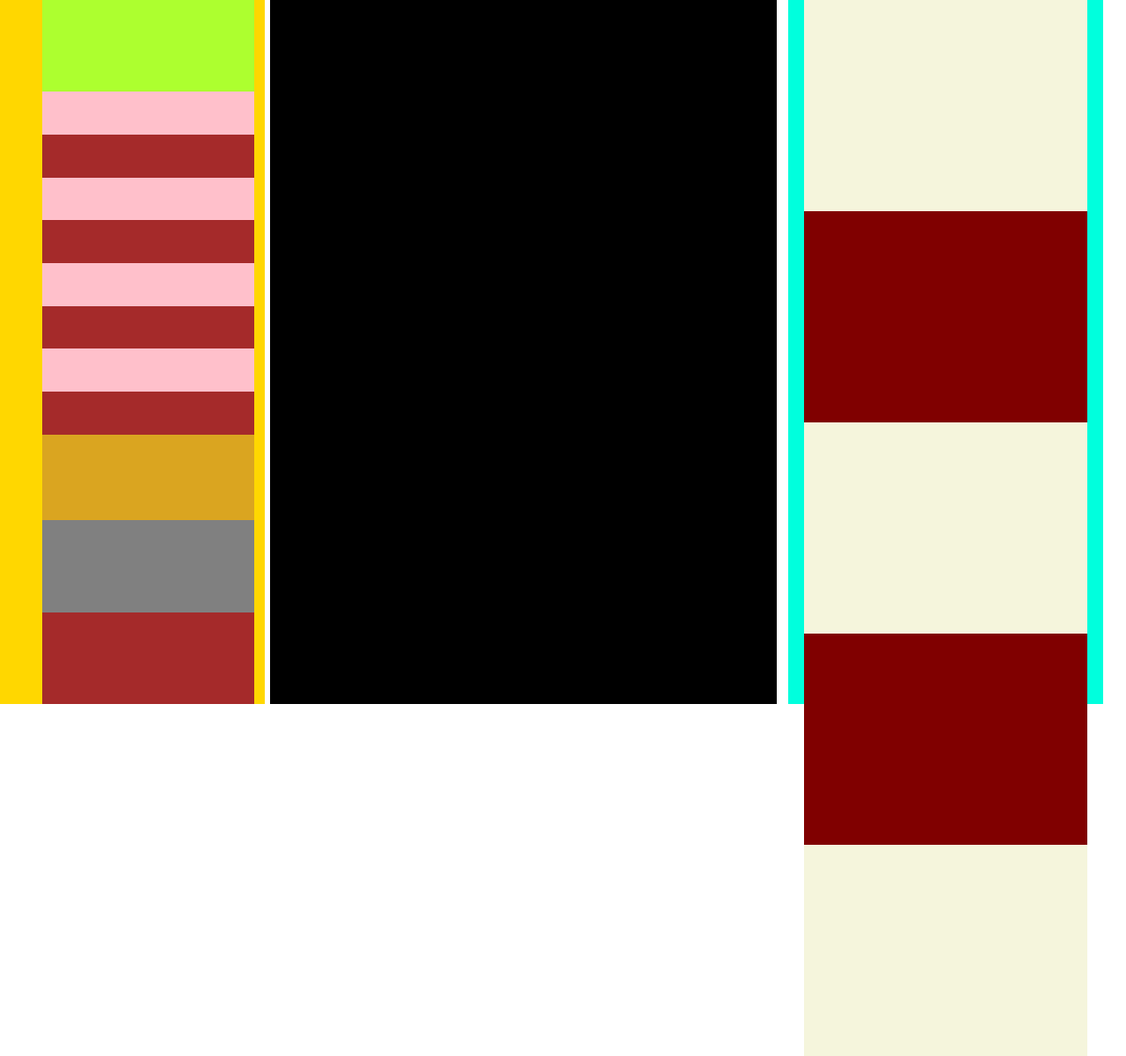
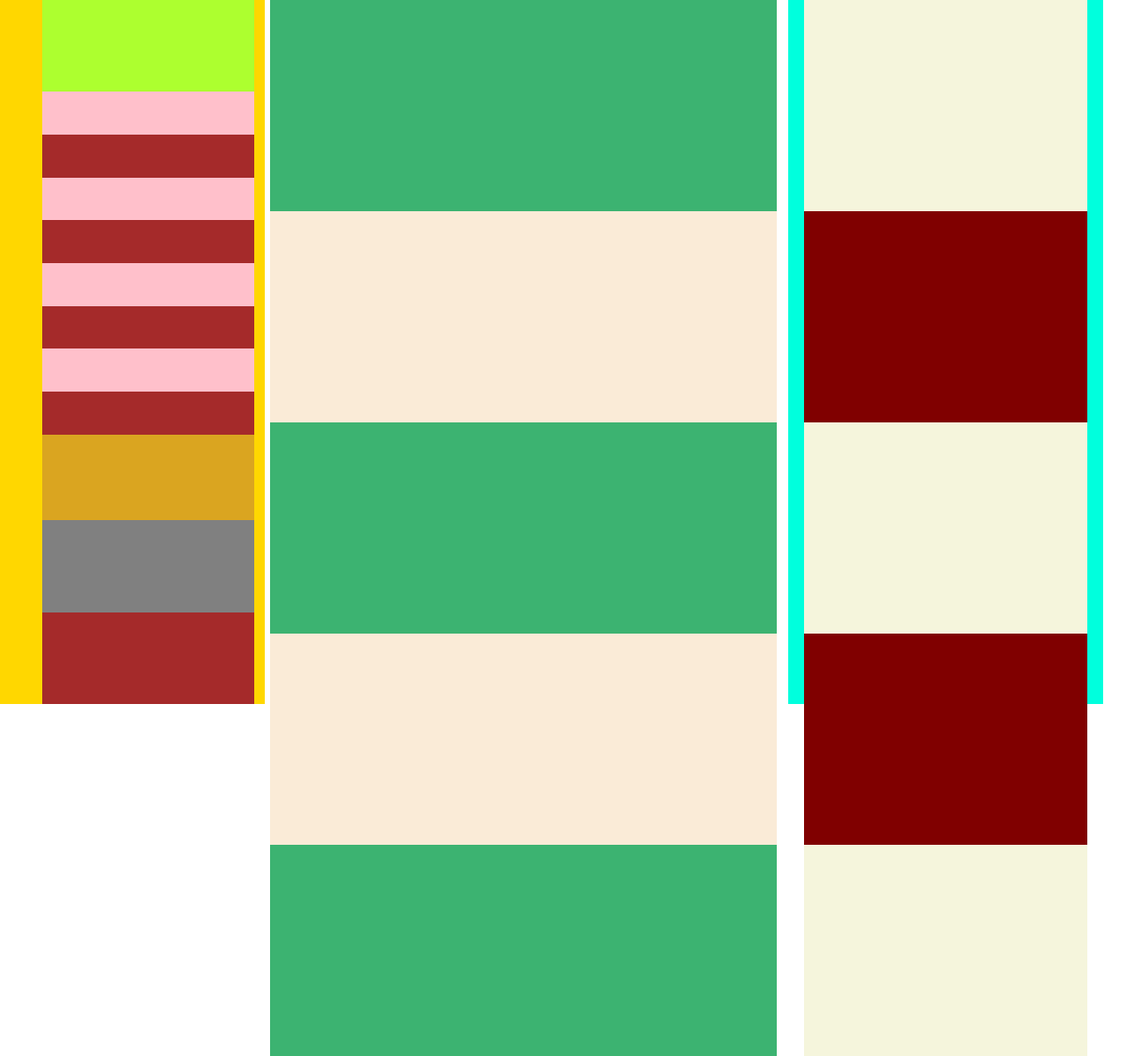
Before and after one commit to shivamdangi7/twitterProfile, a plain HTML site: page index.html in a window 1280 px wide. Shown: the whole page at 88% size. Drawn offline with Linux system fonts and the light colour scheme.

Commit message:
added initialpositions

```diff
--- a/app.css
+++ b/app.css
@@ -34,7 +34,7 @@ html , body {
 .button:nth-of-type(2n){
     background-color: brown;
 }
-.tweet{
+.tweetbutt{
     background-color: grey;
     height: 15%;
 }
@@ -49,6 +49,13 @@ html , body {
     height: 100%;
     position: absolute;
     left:24%;
+}
+.bar{
+    background-color: mediumseagreen;
+    height: 30%;
+}
+.bar:nth-of-type(2n){
+    background-color: antiquewhite;
 }
 #asides{
     width: 28%;
--- a/index.html
+++ b/index.html
@@ -23,13 +23,17 @@
                 <div class="button profile"></div>
                 <div class="button more"></div>
             </div>
-            <div class="tweet"></div>
+            <div class="tweetbutt"></div>
             <div class="account"></div>
         </div>
 
     </div>
     <main id="main">
-
+        <div class="bar background"></div>
+        <div class="bar userinfo"></div>
+        <div class="bar navpanel"></div>
+        <div class="bar tweet"></div>
+        <div class="bar tweet"></div>
     </main>
     <aside id="asides">
         <div class="aside">
```
